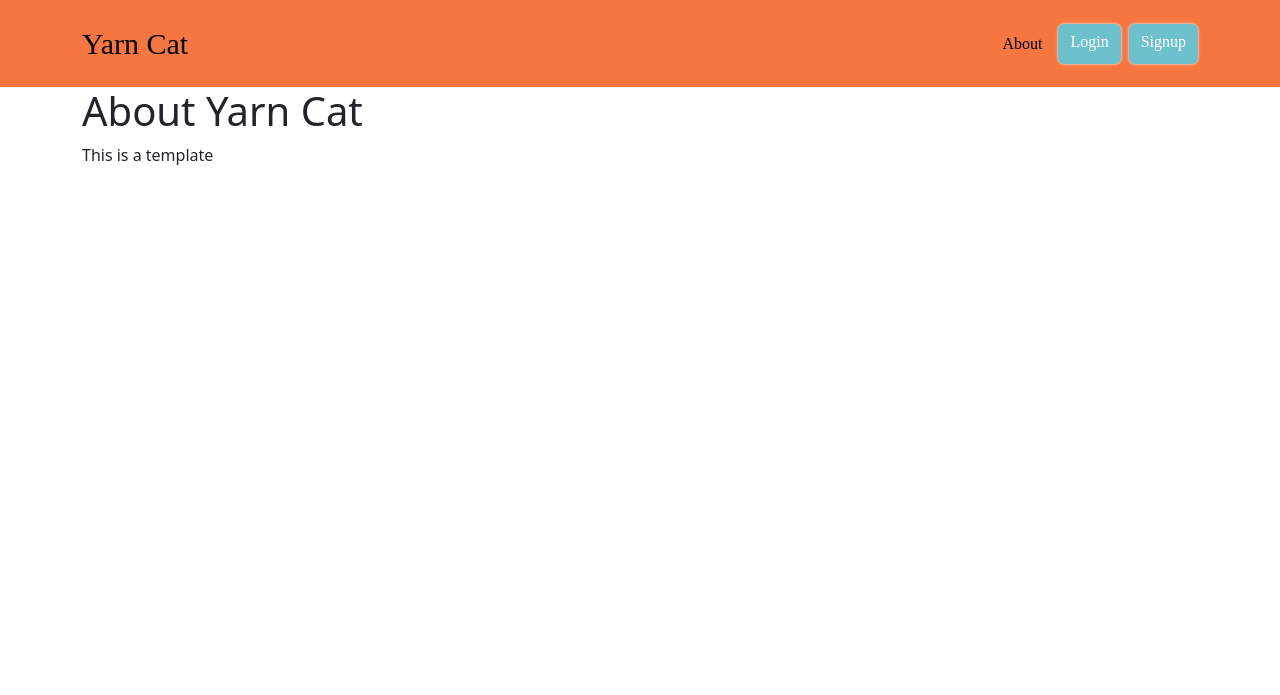
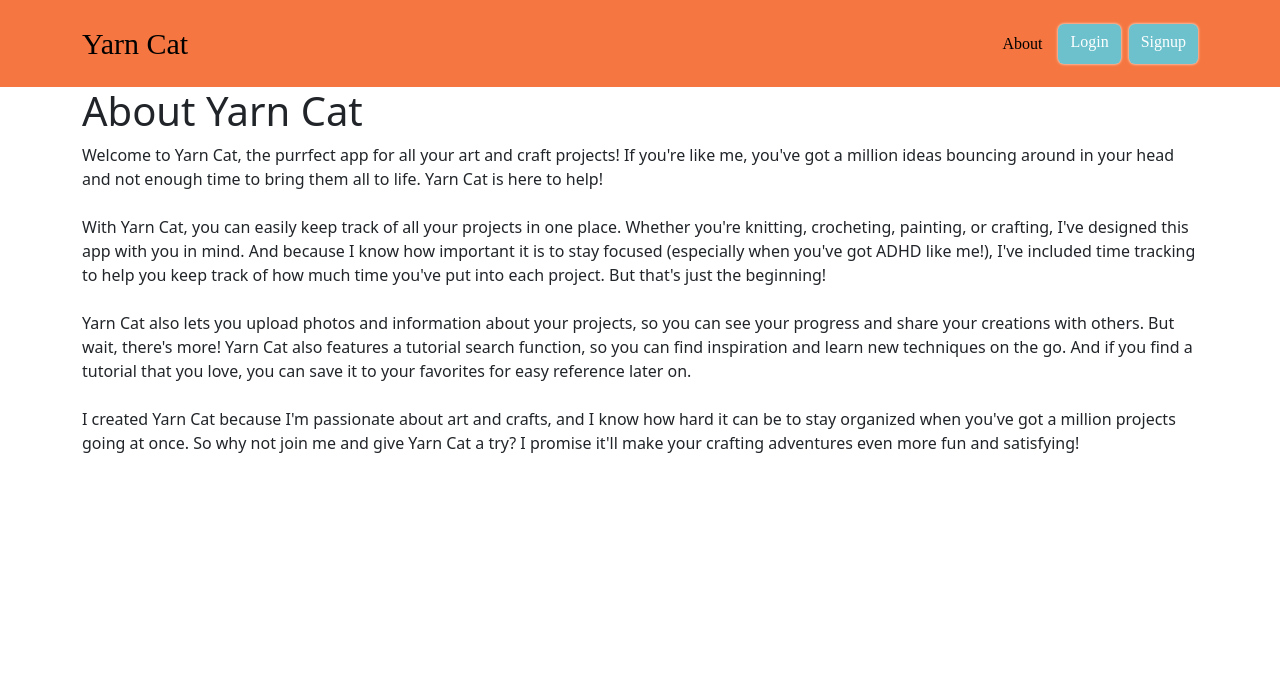
Before and after one commit to illnessink/yarn_cat, a Django app: page /about/ in a window 1280 px wide. Shown: the top 695 px of the page. Run offline with Django 4.2, Linux system fonts and the light colour scheme; some libraries are stand-ins or nearby versions; some web fonts are replaced.

Commit message:
wip: adds about info

```diff
--- a/main_app/templates/about.html
+++ b/main_app/templates/about.html
@@ -6,5 +6,16 @@
 
 {% block content%}
     <h1>About Yarn Cat</h1>
-    <p>This is a template</p>
+    <p>Welcome to Yarn Cat, the purrfect app for all your art and craft projects! If you're like me, you've got a million ideas bouncing around in your head and not enough time to bring them all to life. Yarn Cat is here to help!
+        <br>
+        <br>
+        With Yarn Cat, you can easily keep track of all your projects in one place. Whether you're knitting, crocheting, painting, or crafting, I've designed this app with you in mind. And because I know how important it is to stay focused (especially when you've got ADHD like me!), I've included time tracking to help you keep track of how much time you've put into each project.
+        But that's just the beginning!
+        <br>
+        <br>
+        Yarn Cat also lets you upload photos and information about your projects, so you can see your progress and share your creations with others.
+        But wait, there's more! Yarn Cat also features a tutorial search function, so you can find inspiration and learn new techniques on the go. And if you find a tutorial that you love, you can save it to your favorites for easy reference later on.
+        <br>
+        <br>
+        I created Yarn Cat because I'm passionate about art and crafts, and I know how hard it can be to stay organized when you've got a million projects going at once. So why not join me and give Yarn Cat a try? I promise it'll make your crafting adventures even more fun and satisfying!</p>
 {% endblock %}
```
